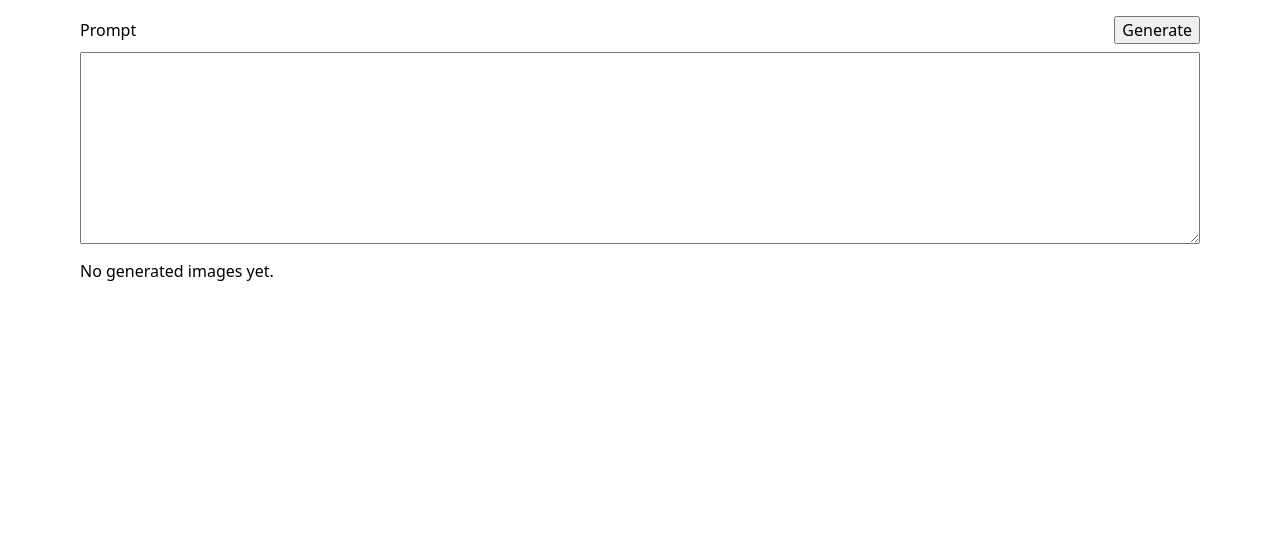
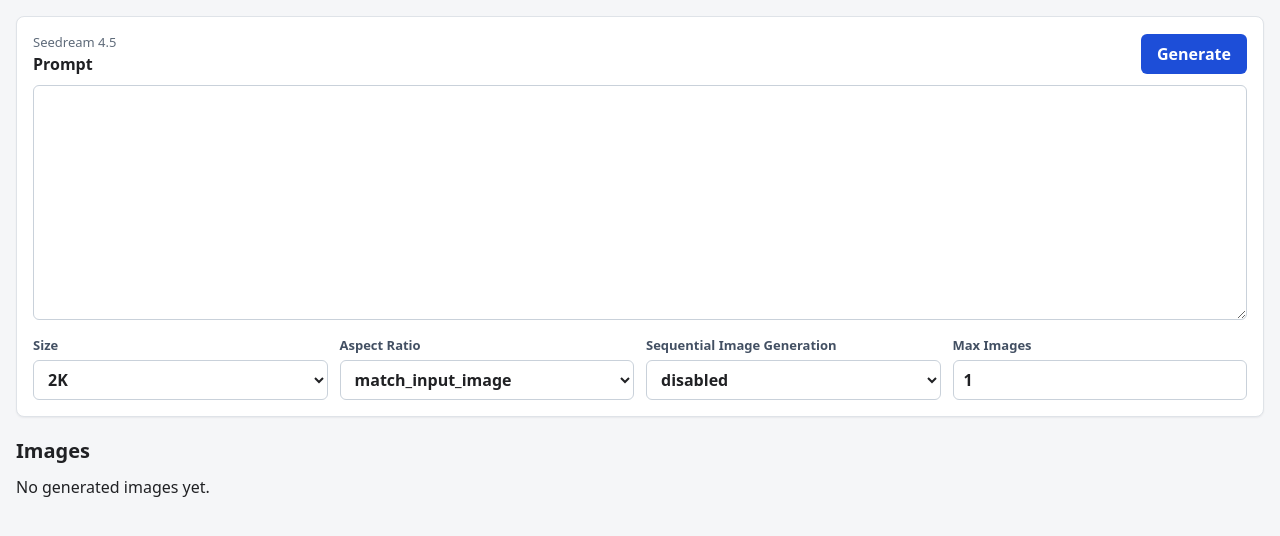
Before and after one commit to zoec98/imagegen-replicate, a Flask app: page / in a window 1280 px wide. Shown: the top 536 px of the page. Run offline with Flask 3, Linux system fonts and the light colour scheme.

Commit message:
Basic UI.

```diff
--- a/src/imagegen/app.py
+++ b/src/imagegen/app.py
@@ -31,7 +31,6 @@ GenerateHandler = Callable[[str, AppConfig], Any]
 class GalleryImage:
     filename: str
     url: str
-    view_url: str
 
 
 def create_app(config: dict[str, Any] | None = None) -> Flask:
@@ -54,6 +53,14 @@ def create_app(config: dict[str, Any] | None = None) -> Flask:
                 Path(app.config["IMAGEGEN_OUTPUT_DIR"]),
             ),
             model=app_config.model,
+            parameters=[
+                parameter
+                for parameter in sorted(
+                    app_config.model.parameters,
+                    key=lambda item: item.order if item.order is not None else 999,
+                )
+                if parameter.name not in {"prompt", "image_input"}
+            ],
             prompt="",
         )
 
@@ -109,7 +116,6 @@ def list_gallery_images(output_dir: Path) -> list[GalleryImage]:
         GalleryImage(
             filename=path.name,
             url=url_for("image_file", filename=path.name),
-            view_url=url_for("image_view", filename=path.name),
         )
         for path in files
     ]
--- a/src/imagegen/static/app.css
+++ b/src/imagegen/static/app.css
@@ -1,42 +1,109 @@
 :root {
-  color-scheme: light dark;
+  background: #f5f6f8;
+  color: #202124;
+  color-scheme: light;
   font-family: system-ui, -apple-system, BlinkMacSystemFont, "Segoe UI", sans-serif;
 }
 
 body {
+  background: #f5f6f8;
   margin: 0;
 }
 
 .workspace {
   box-sizing: border-box;
   display: grid;
-  gap: 1rem;
+  gap: 1.25rem;
   margin: 0 auto;
-  max-width: 72rem;
+  max-width: 86rem;
   padding: 1rem;
 }
 
 .prompt-form {
+  background: #ffffff;
+  border: 1px solid #dfe3e8;
+  border-radius: 8px;
+  box-shadow: 0 1px 2px rgb(15 23 42 / 6%);
   display: grid;
-  gap: 0.5rem;
+  gap: 1rem;
+  padding: 1rem;
+}
+
+.prompt-panel {
+  display: grid;
+  gap: 0.625rem;
 }
 
 .prompt-bar {
   align-items: center;
   display: flex;
+  gap: 1rem;
   justify-content: space-between;
 }
 
+.model-name {
+  color: #5f6b7a;
+  font-size: 0.8125rem;
+  margin: 0 0 0.125rem;
+}
+
+label,
+.section-bar h1 {
+  font-weight: 650;
+}
+
 textarea {
+  background: #ffffff;
+  border: 1px solid #c9d1da;
+  border-radius: 6px;
   box-sizing: border-box;
   font: inherit;
-  min-height: 12rem;
+  line-height: 1.45;
+  min-height: 14rem;
+  padding: 0.75rem;
   resize: vertical;
   width: 100%;
 }
 
-button {
+.generate-button {
+  background: #1d4ed8;
+  border: 0;
+  border-radius: 6px;
+  color: #ffffff;
   font: inherit;
+  font-weight: 650;
+  min-height: 2.5rem;
+  padding: 0 1rem;
+}
+
+.parameter-grid {
+  display: grid;
+  gap: 0.75rem;
+  grid-template-columns: repeat(auto-fit, minmax(10rem, 1fr));
+}
+
+.field {
+  display: grid;
+  gap: 0.375rem;
+}
+
+.field span {
+  color: #435063;
+  font-size: 0.8125rem;
+  text-transform: capitalize;
+}
+
+input,
+select {
+  background: #ffffff;
+  border: 1px solid #c9d1da;
+  border-radius: 6px;
+  box-sizing: border-box;
+  color: inherit;
+  font: inherit;
+  min-height: 2.5rem;
+  padding: 0 0.625rem;
+  width: 100%;
 }
 
 .messages {
@@ -45,15 +112,35 @@ button {
 }
 
 .message {
+  border-radius: 6px;
   margin: 0;
+  padding: 0.625rem 0.75rem;
 }
 
 .message-error {
+  background: #fff1f2;
   color: #b00020;
 }
 
 .message-success {
+  background: #ecfdf3;
   color: #0a6b2b;
+}
+
+.gallery-section {
+  display: grid;
+  gap: 0.75rem;
+}
+
+.section-bar {
+  align-items: center;
+  display: flex;
+  justify-content: space-between;
+}
+
+.section-bar h1 {
+  font-size: 1.25rem;
+  margin: 0;
 }
 
 .gallery {
@@ -90,3 +203,9 @@ button {
     grid-template-columns: repeat(3, 1fr);
   }
 }
+
+@media (min-width: 78rem) {
+  .gallery {
+    grid-template-columns: repeat(auto-fill, minmax(16rem, 1fr));
+  }
+}
--- a/src/imagegen/templates/index.html
+++ b/src/imagegen/templates/index.html
@@ -18,21 +18,61 @@
             </div>
           {% endif %}
         {% endwith %}
-        <div class="prompt-bar">
-          <label for="prompt">Prompt</label>
-          <button type="submit">Generate</button>
+
+        <div class="prompt-panel">
+          <div class="prompt-bar">
+            <div>
+              <p class="model-name">{{ model.display_name }}</p>
+              <label for="prompt">Prompt</label>
+            </div>
+            <button class="generate-button" type="submit">Generate</button>
+          </div>
+          <textarea id="prompt" name="prompt" rows="9">{{ prompt }}</textarea>
         </div>
-        <textarea id="prompt" name="prompt" rows="8">{{ prompt }}</textarea>
+
+        <div class="parameter-grid" aria-label="Model parameters">
+          {% for parameter in parameters %}
+            <label class="field" for="parameter-{{ parameter.name }}">
+              <span>{{ parameter.name.replace("_", " ") }}</span>
+              {% if parameter.choices %}
+                <select id="parameter-{{ parameter.name }}" name="{{ parameter.name }}">
+                  {% for choice in parameter.choices %}
+                    <option value="{{ choice }}" {% if choice == parameter.default %}selected{% endif %}>{{ choice }}</option>
+                  {% endfor %}
+                </select>
+              {% elif parameter.type == "integer" %}
+                <input
+                  id="parameter-{{ parameter.name }}"
+                  name="{{ parameter.name }}"
+                  type="number"
+                  value="{{ parameter.default }}"
+                  {% if parameter.minimum is not none %}min="{{ parameter.minimum }}"{% endif %}
+                  {% if parameter.maximum is not none %}max="{{ parameter.maximum }}"{% endif %}
+                >
+              {% else %}
+                <input id="parameter-{{ parameter.name }}" name="{{ parameter.name }}" value="{{ parameter.default }}">
+              {% endif %}
+            </label>
+          {% endfor %}
+        </div>
       </form>
 
-      <section class="gallery" aria-label="Generated images">
+      <section class="gallery-section" aria-label="Generated images">
+        <div class="section-bar">
+          <h1>Images</h1>
+        </div>
+        <div class="gallery">
         {% for image in images %}
-          <a class="gallery-item" href="{{ image.view_url }}" target="_blank" rel="noopener">
-            <img src="{{ image.url }}" alt="{{ image.filename }}">
-          </a>
+          <figure class="gallery-item">
+            <a href="{{ image.url }}" target="_blank" rel="noopener">
+              <img src="{{ image.url }}" alt="{{ image.filename }}">
+            </a>
+            <figcaption>{{ image.filename }}</figcaption>
+          </figure>
         {% else %}
           <p class="empty">No generated images yet.</p>
         {% endfor %}
+        </div>
       </section>
     </main>
   </body>
```
Also changed, not shown: other parts of src/imagegen/static/app.css (+27 -1 lines), PLAN.md (+6 -1 lines), tests/test_app.py (+5 -0 lines).
